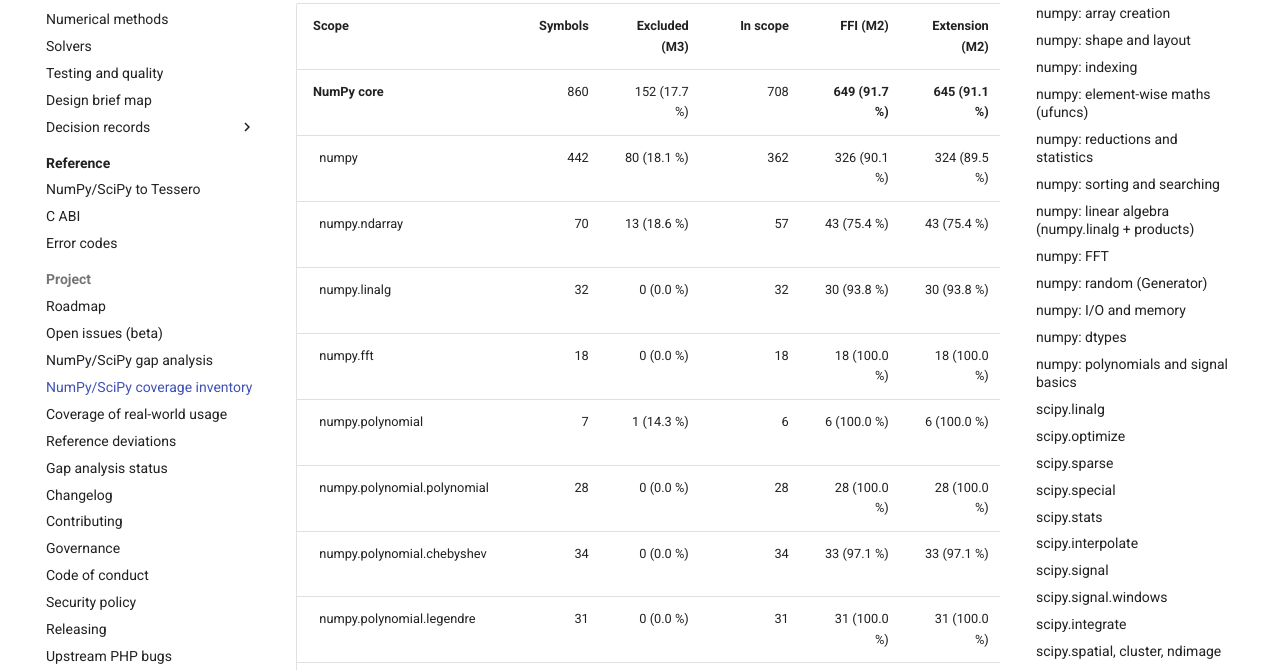
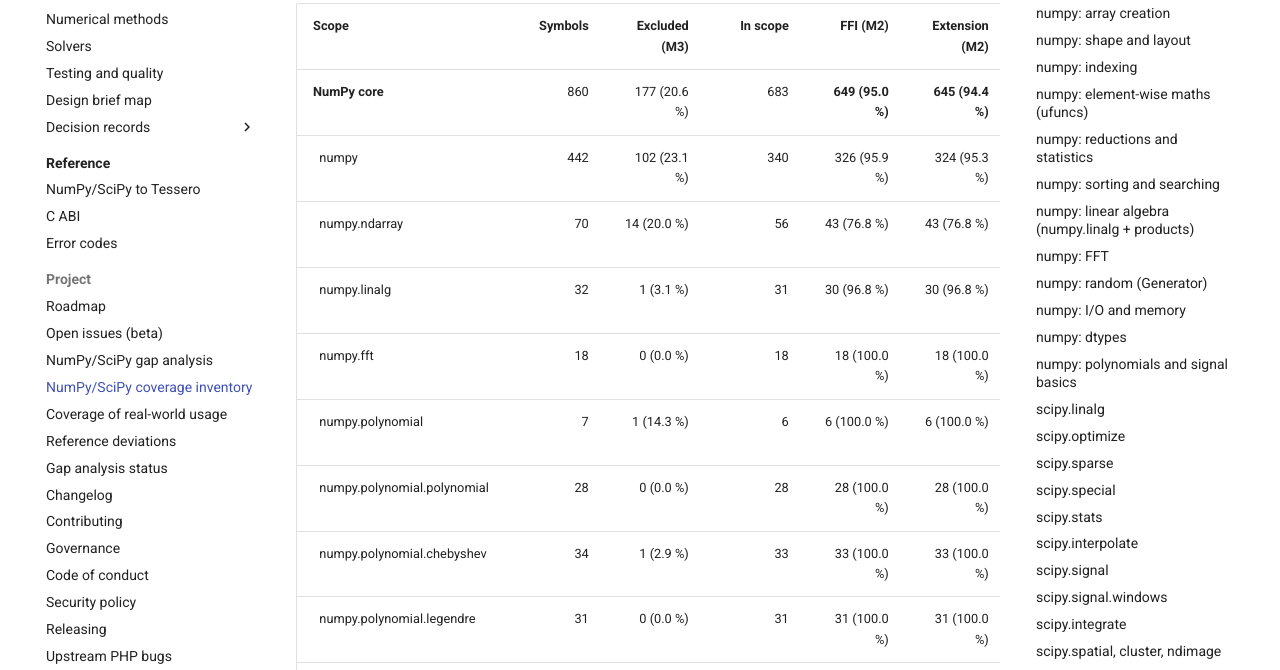
Before and after one commit to DMJ-CV-91913/tessero, an MkDocs documentation site: the page built from docs/project/numpy-scipy-coverage.md, in a window 1280 px wide and 900 px high, scrolled down 1691 px. Shown: the part 176-846 px from the top of the window. Built offline with MkDocs 1.6.1 and Material for MkDocs 9.7.7, drawn with Linux system fonts in a browser that asks for light colours; some of the changed text lies outside the part shown.

Commit message:
Baseline commit for Beta Version of the Tessero Project; Authored by Douglas Johnson and Co-Authored using Claude's Opus 4.8LLM, October 4th, 2026, and subsequent commit using Opus 5.5LLM, October 24th, 2026.
Co-Authored-By: Claude Opus 4.8 (1M context) <noreply@anthropic.com>

```diff
--- a/docs/project/_generated/metrics.md
+++ b/docs/project/_generated/metrics.md
@@ -4,14 +4,14 @@ Reference versions: NumPy 2.4.4, SciPy 1.17.1. A symbol counts as implemented on
 
 | Scope | Symbols | Excluded (M3) | In scope | FFI (M2) | Extension (M2) | Verified FFI / ext (M4) | Parity (M5) |
 |---|---:|---:|---:|---:|---:|---:|---:|
-| **NumPy core** | 860 | 152 (17.7 %) | 708 | **649 (91.7 %)** | **645 (91.1 %)** | 91.7 % / 91.1 % | 99.4 % |
-| &nbsp;&nbsp;numpy | 442 | 80 (18.1 %) | 362 | 326 (90.1 %) | 324 (89.5 %) | 90.1 % / 89.5 % | 99.4 % |
-| &nbsp;&nbsp;numpy.ndarray | 70 | 13 (18.6 %) | 57 | 43 (75.4 %) | 43 (75.4 %) | 75.4 % / 75.4 % | 100.0 % |
-| &nbsp;&nbsp;numpy.linalg | 32 | 0 (0.0 %) | 32 | 30 (93.8 %) | 30 (93.8 %) | 93.8 % / 93.8 % | 100.0 % |
+| **NumPy core** | 860 | 177 (20.6 %) | 683 | **649 (95.0 %)** | **645 (94.4 %)** | 95.0 % / 94.4 % | 99.4 % |
+| &nbsp;&nbsp;numpy | 442 | 102 (23.1 %) | 340 | 326 (95.9 %) | 324 (95.3 %) | 95.9 % / 95.3 % | 99.4 % |
+| &nbsp;&nbsp;numpy.ndarray | 70 | 14 (20.0 %) | 56 | 43 (76.8 %) | 43 (76.8 %) | 76.8 % / 76.8 % | 100.0 % |
+| &nbsp;&nbsp;numpy.linalg | 32 | 1 (3.1 %) | 31 | 30 (96.8 %) | 30 (96.8 %) | 96.8 % / 96.8 % | 100.0 % |
 | &nbsp;&nbsp;numpy.fft | 18 | 0 (0.0 %) | 18 | 18 (100.0 %) | 18 (100.0 %) | 100.0 % / 100.0 % | 100.0 % |
 | &nbsp;&nbsp;numpy.polynomial | 7 | 1 (14.3 %) | 6 | 6 (100.0 %) | 6 (100.0 %) | 100.0 % / 100.0 % | 100.0 % |
 | &nbsp;&nbsp;numpy.polynomial.polynomial | 28 | 0 (0.0 %) | 28 | 28 (100.0 %) | 28 (100.0 %) | 100.0 % / 100.0 % | 100.0 % |
-| &nbsp;&nbsp;numpy.polynomial.chebyshev | 34 | 0 (0.0 %) | 34 | 33 (97.1 %) | 33 (97.1 %) | 97.1 % / 97.1 % | 100.0 % |
+| &nbsp;&nbsp;numpy.polynomial.chebyshev | 34 | 1 (2.9 %) | 33 | 33 (100.0 %) | 33 (100.0 %) | 100.0 % / 100.0 % | 100.0 % |
 | &nbsp;&nbsp;numpy.polynomial.legendre | 31 | 0 (0.0 %) | 31 | 31 (100.0 %) | 31 (100.0 %) | 100.0 % / 100.0 % | 100.0 % |
 | &nbsp;&nbsp;numpy.polynomial.laguerre | 31 | 0 (0.0 %) | 31 | 31 (100.0 %) | 31 (100.0 %) | 100.0 % / 100.0 % | 100.0 % |
 | &nbsp;&nbsp;numpy.polynomial.hermite | 31 | 0 (0.0 %) | 31 | 31 (100.0 %) | 31 (100.0 %) | 100.0 % / 100.0 % | 100.0 % |
```
Also changed, not shown: other parts of docs/project/_generated/metrics.md (+4 -2 lines), README.md (+3 -3 lines), docs/project/_generated/usage.md (+4 -4 lines), 3 other files.
